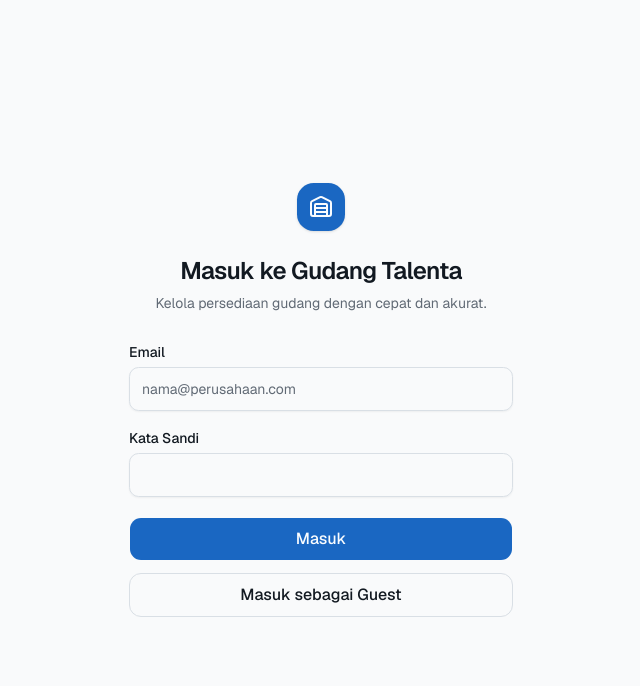
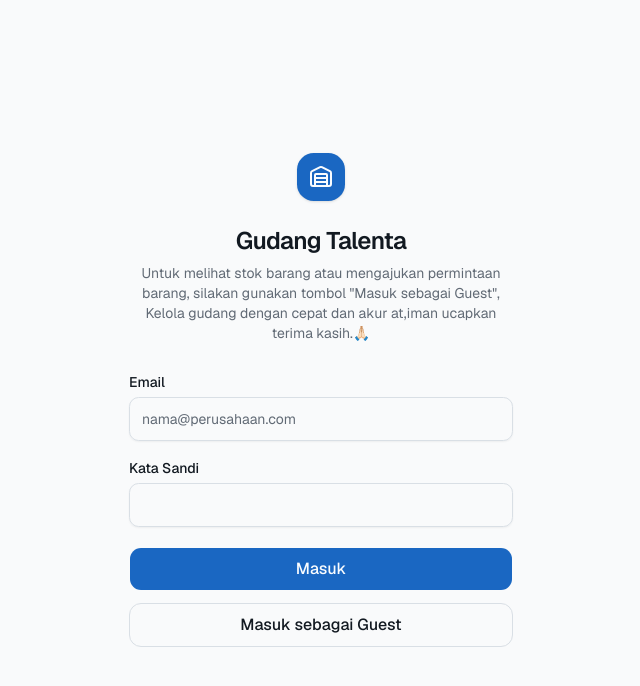
Before and after one commit to Hanspyyyy/gudangtalenta, a Next.js app in the folder guest-login-system/inventory-management-system/: page /auth/login in a window 1280 px wide. Shown: the top 686 px of the page, without its empty margins (319-959 px from the left). Built offline with nearby package versions, Linux system fonts and the light colour scheme.

Commit message:
Revise login page text for clarity and detail
Updated the header and description text for the login page.

```diff
--- a/guest-login-system/inventory-management-system/app/auth/login/page.tsx
+++ b/guest-login-system/inventory-management-system/app/auth/login/page.tsx
@@ -45,10 +45,11 @@ export default function LoginPage() {
           <BrandLogo size="lg" showText={false} />
           <div className="space-y-1.5">
             <h1 className="text-2xl font-semibold tracking-tight text-balance">
-              Masuk ke Gudang Talenta
+              Gudang Talenta
             </h1>
             <p className="text-sm text-muted-foreground text-pretty">
-              Kelola persediaan gudang dengan cepat dan akurat.
+             Untuk melihat stok barang atau mengajukan permintaan barang, silakan gunakan tombol "Masuk sebagai Guest", Kelola gudang dengan cepat dan akur
+              at,iman ucapkan terima kasih.🙏🏻
             </p>
           </div>
         </div>
```
